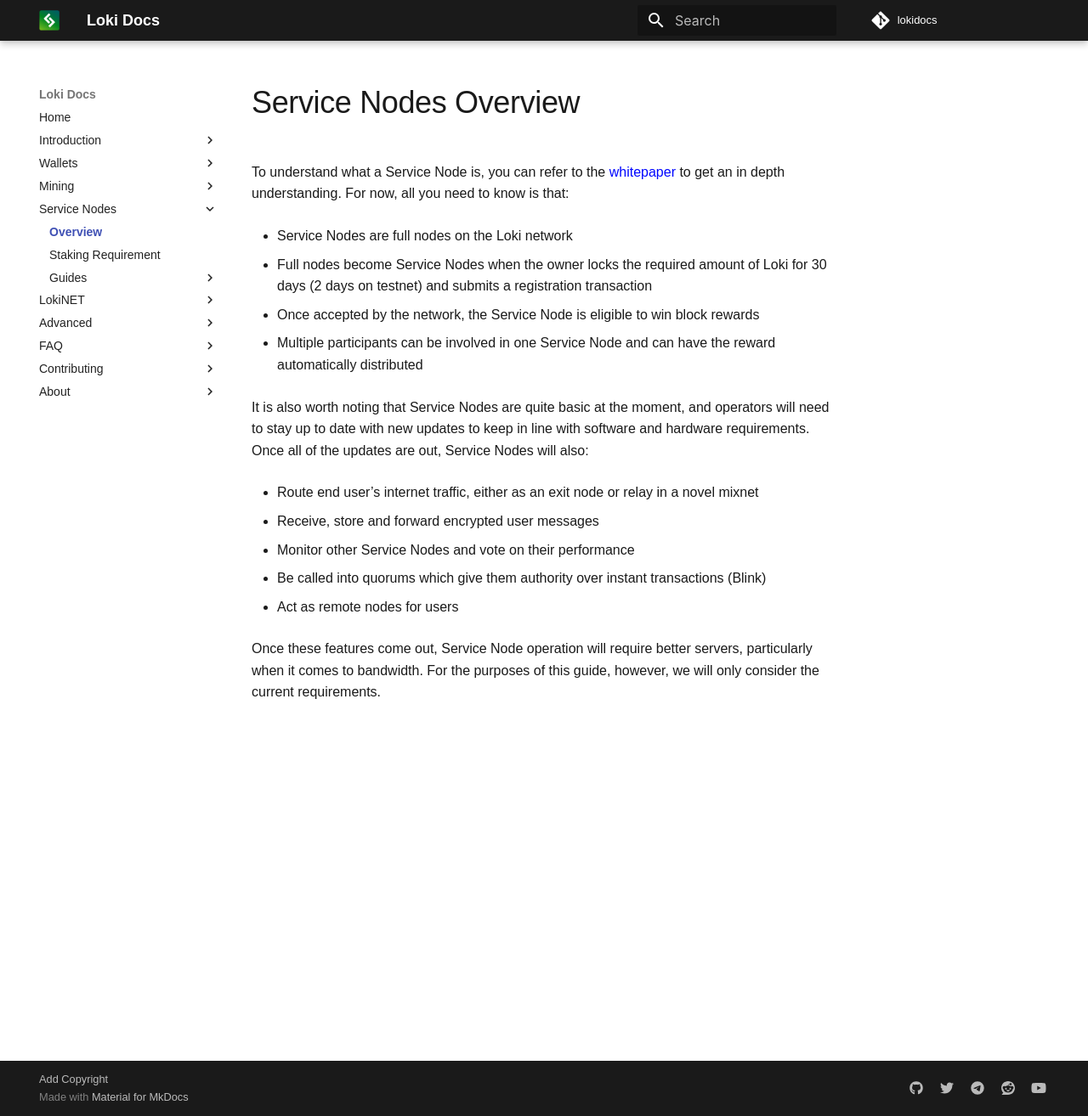
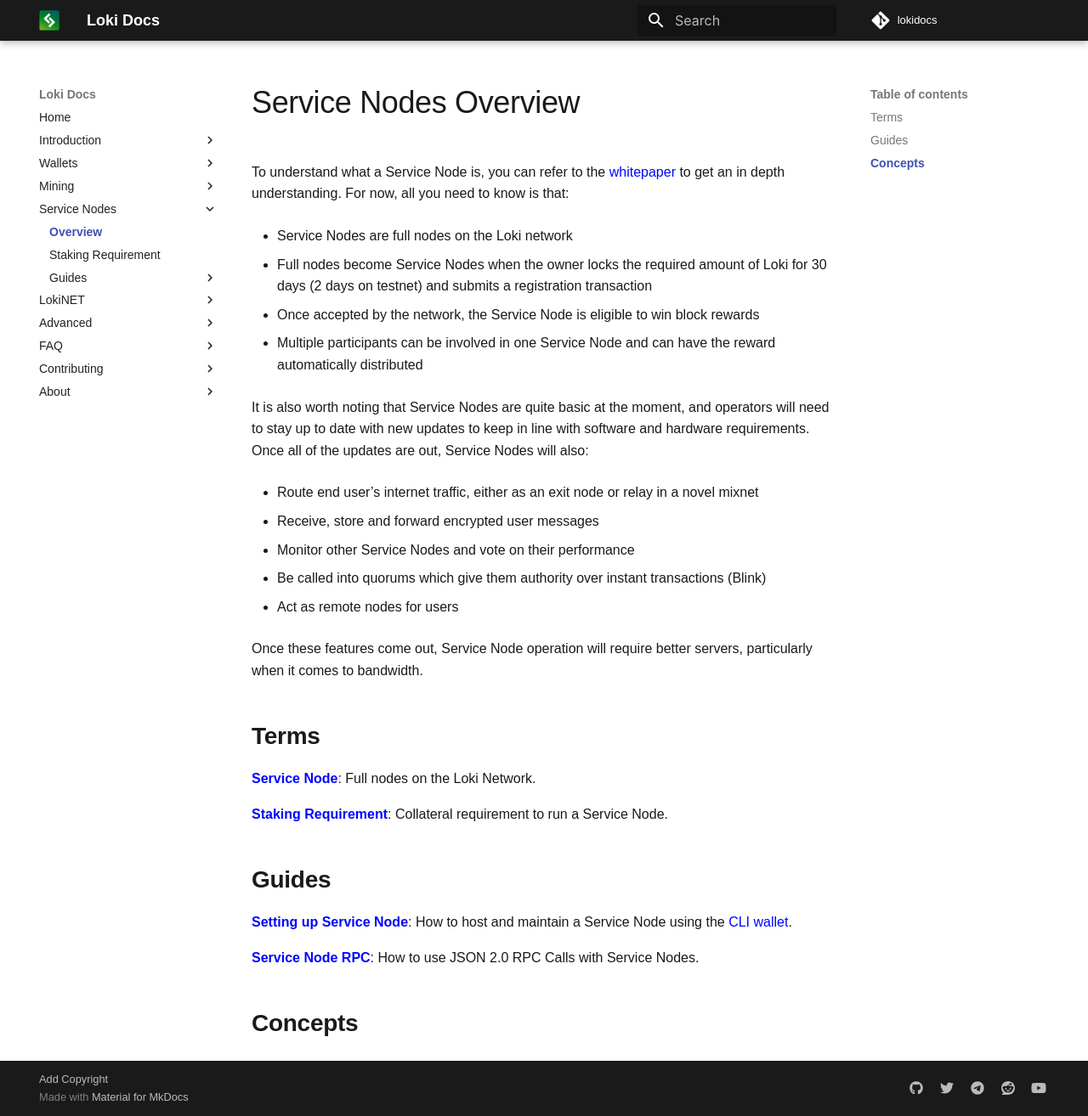
Before and after one commit to spacecatpixel/lokidocs, an MkDocs documentation site: the page built from docs/ServiceNodes/SNOverview.md, in a window 1280 px wide and 1314 px high. Shown: the whole window at 85% size. Built offline with MkDocs 1.6.1 and Material for MkDocs 9.7.7, drawn with Linux system fonts in a browser that asks for light colours; some web fonts are replaced; comment, search, counter and statistics services are not loaded.

Commit message:
Update docs/ServiceNodes/SNOverview.md

```diff
--- a/docs/ServiceNodes/SNOverview.md
+++ b/docs/ServiceNodes/SNOverview.md
@@ -23,4 +23,18 @@ It is also worth noting that Service Nodes are quite basic at the moment, and op
 
 -   Act as remote nodes for users
 
-Once these features come out, Service Node operation will require better servers, particularly when it comes to bandwidth. For the purposes of this guide, however, we will only consider the current requirements.
+Once these features come out, Service Node operation will require better servers, particularly when it comes to bandwidth.
+
+## Terms
+
+**[Service Node](../ServiceNodes/SNOverview.md)**: Full nodes on the Loki Network.
+
+**[Staking Requirement](../ServiceNodes/StakingRequirement.md)**: Collateral requirement to run a Service Node.
+
+## Guides
+
+**[Setting up Service Node](../Wallets/CliWallet/SNFullGuide.md)**: How to host and maintain a Service Node using the [CLI wallet](../Wallets/CliWallet/CLIOverview.md).
+
+**[Service Node RPC](../Wallets/RPCGuides/SNRPCGuide.md)**: How to use JSON 2.0 RPC Calls with Service Nodes.
+
+## Concepts
```
